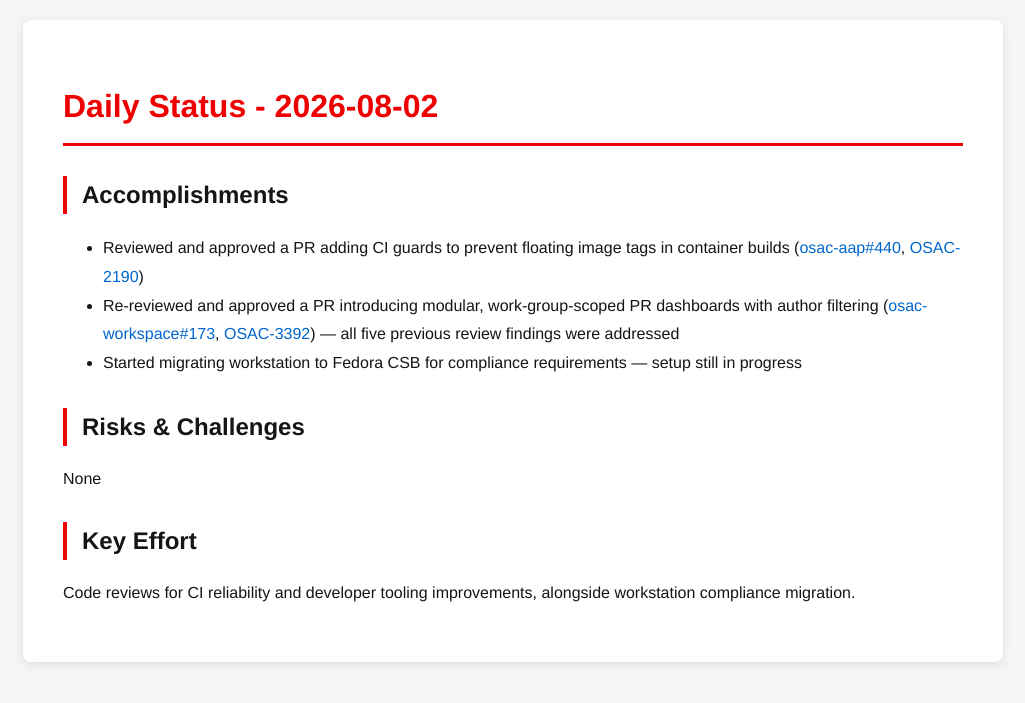
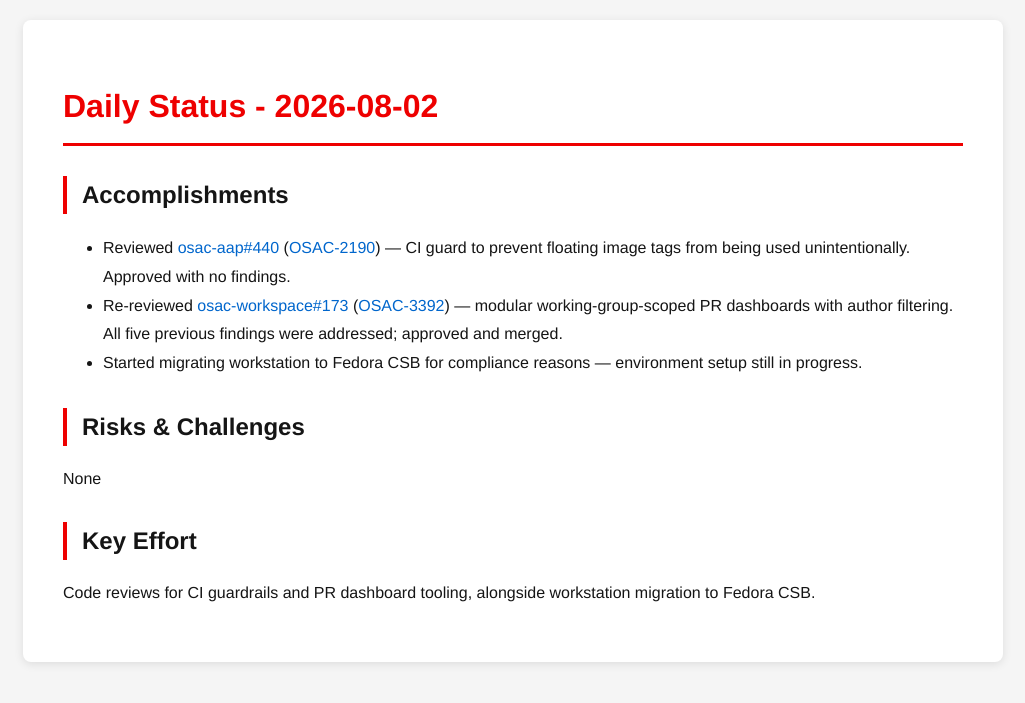
Before and after one commit to tzvatot/daily-status, a Jekyll site: the page built from 2026-08-02.md, in a window 1280 px wide. Shown: the top 703 px of the page, without its empty margins (127-1152 px from the left). Built offline with Jekyll 4.4.1, drawn with Linux system fonts in a browser that asks for light colours.

Commit message:
Daily status update - 2026-08-02

```diff
--- a/2026-08-02.md
+++ b/2026-08-02.md
@@ -7,12 +7,12 @@
 # Daily Status - 2026-08-02
 
 ## Accomplishments
-- Reviewed and approved a PR adding CI guards to prevent floating image tags in container builds ([osac-aap#440](https://github.com/osac-project/osac-aap/pull/440), [OSAC-2190](https://redhat.atlassian.net/browse/OSAC-2190))
-- Re-reviewed and approved a PR introducing modular, work-group-scoped PR dashboards with author filtering ([osac-workspace#173](https://github.com/osac-project/osac-workspace/pull/173), [OSAC-3392](https://redhat.atlassian.net/browse/OSAC-3392)) — all five previous review findings were addressed
-- Started migrating workstation to Fedora CSB for compliance requirements — setup still in progress
+- Reviewed [osac-aap#440](https://github.com/osac-project/osac-aap/pull/440) ([OSAC-2190](https://redhat.atlassian.net/browse/OSAC-2190)) — CI guard to prevent floating image tags from being used unintentionally. Approved with no findings.
+- Re-reviewed [osac-workspace#173](https://github.com/osac-project/osac-workspace/pull/173) ([OSAC-3392](https://redhat.atlassian.net/browse/OSAC-3392)) — modular working-group-scoped PR dashboards with author filtering. All five previous findings were addressed; approved and merged.
+- Started migrating workstation to Fedora CSB for compliance reasons — environment setup still in progress.
 
 ## Risks & Challenges
 None
 
 ## Key Effort
-Code reviews for CI reliability and developer tooling improvements, alongside workstation compliance migration.
+Code reviews for CI guardrails and PR dashboard tooling, alongside workstation migration to Fedora CSB.
```
